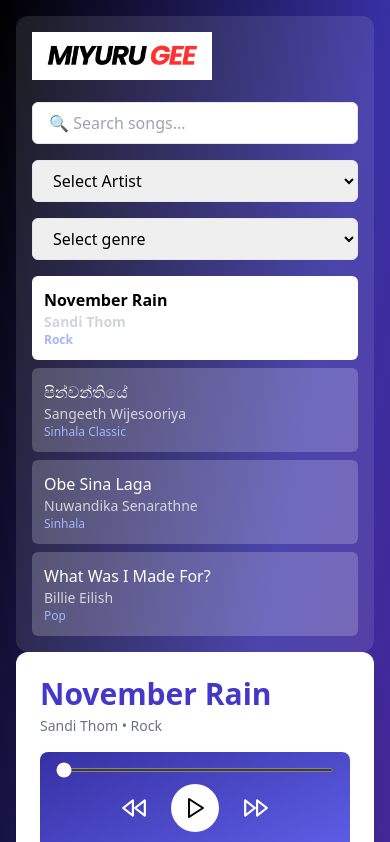
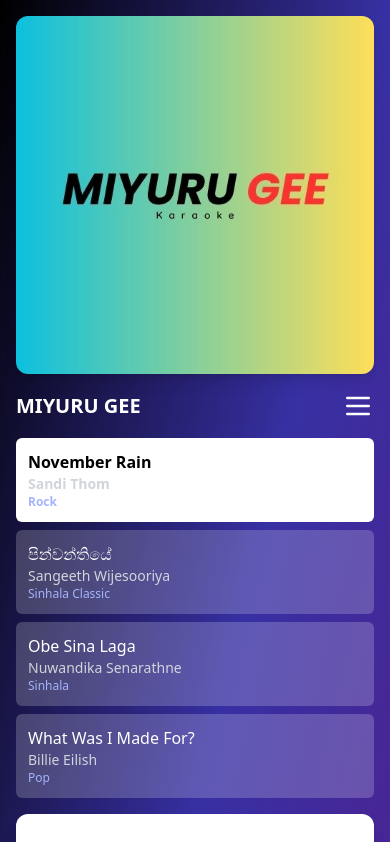
Before and after one commit to MartynaPolska/kara-party, a React (Vite) app: page / in a window 390 px wide. Shown: the top 842 px of the page. Built offline with nearby package versions, Linux system fonts and the light colour scheme.

Commit message:
hamburger menu

```diff
--- a/src/App.jsx
+++ b/src/App.jsx
@@ -1,8 +1,8 @@
 import React, { useState, useRef, useEffect } from 'react';
 import songs from './songs';
 import CustomAudioPlayer from './components/CustomAudioPlayer';
-import MobileAudioPlayer from './components/MobileAudioPlayer'; // ✅ Import
-import useIsMobile from './hooks/useIsMobile'; // ✅ Hook for screen size detection
+import MobileAudioPlayer from './components/MobileAudioPlayer';
+import useIsMobile from './hooks/useIsMobile';
 
 function App() {
   const [selectedSong, setSelectedSong] = useState(songs[0]);
@@ -12,8 +12,9 @@ function App() {
   const [currentTime, setCurrentTime] = useState(0);
   const [fontSize, setFontSize] = useState('1.2rem');
   const [isUserScrolling, setIsUserScrolling] = useState(false);
+  const [isSidebarOpen, setIsSidebarOpen] = useState(false);
 
-  const isMobile = useIsMobile(); // ✅ Detect if mobile
+  const isMobile = useIsMobile();
 
   const audioRef = useRef(null);
   const lyricsRef = useRef(null);
@@ -62,17 +63,36 @@ function App() {
 
   return (
     <div className="min-h-screen bg-gradient-to-br from-black via-indigo-800 to-purple-900 text-white p-4 font-sans flex flex-col lg:flex-row">
+      {isMobile ? (
+        <div className="w-full mb-4 space-y-4">
+          {selectedSong.coverImage && (
+            <img
+              src={selectedSong.coverImage}
+              alt={`${selectedSong.title} cover`}
+              className="w-full max-w-[100%] rounded-xl shadow-lg object-cover"
+            />
+          )}
+          <div className="flex items-center justify-between mt-4">
+            <h2 className="text-xl font-semibold">MIYURU GEE</h2>
+            <button
+              onClick={() => setIsSidebarOpen(!isSidebarOpen)}
+              className="text-white hover:text-indigo-400"
+              aria-label="Toggle search menu"
+            >
+              <svg
+                xmlns="http://www.w3.org/2000/svg"
+                className="w-8 h-8"
+                fill="none"
+                viewBox="0 0 24 24"
+                stroke="currentColor"
+              >
+                <path strokeLinecap="round" strokeLinejoin="round" strokeWidth={2} d="M4 6h16M4 12h16M4 18h16" />
+              </svg>
+            </button>
+          </div>
 
-      {/* Sidebar */}
-      <div className="w-full lg:w-1/4 bg-white/10 rounded-xl p-4 space-y-4 overflow-y-auto">
-        <a href="/" className="inline-block">
-          <img
-            src="/logo_miyurugee.png"
-            alt="Miyuru Logo"
-            className="h-12 w-auto object-contain hover:opacity-90 transition"
-          />
-        </a>
-
+          {isSidebarOpen && (
+            <div className="bg-white/10 p-4 rounded-lg space-y-4">
               <input
                 type="text"
                 placeholder="🔍 Search songs..."
@@ -81,7 +101,6 @@ function App() {
                 onChange={(e) => setSearchTerm(e.target.value)}
               />
 
-        {/* Artist Dropdown */}
               <select
                 className="w-full px-4 py-2 rounded-md border text-black"
                 value={selectedArtist}
@@ -93,7 +112,6 @@ function App() {
                 ))}
               </select>
 
-        {/* Genre Dropdown */}
               <select
                 className="w-full px-4 py-2 rounded-md border text-black"
                 value={selectedGenre}
@@ -104,7 +122,65 @@ function App() {
                   <option key={idx} value={genre}>{genre}</option>
                 ))}
               </select>
+            </div>
+          )}
 
+          <div className="space-y-2">
+            {filteredSongs.map((song, idx) => (
+              <div
+                key={idx}
+                className={`p-3 rounded-md cursor-pointer transition ${
+                  selectedSong === song ? 'bg-white text-black font-bold' : 'bg-white/20 hover:bg-white/30'
+                }`}
+                onClick={() => {
+                  setCurrentTime(0);
+                  setSelectedSong(song);
+                  setIsSidebarOpen(false);
+                }}
+              >
+                <div>{song.title}</div>
+                <div className="text-sm text-gray-300">{song.artist}</div>
+                <div className="text-xs text-indigo-300">{song.genre}</div>
+              </div>
+            ))}
+          </div>
+        </div>
+      ) : (
+        <div className="w-full lg:w-1/4 bg-white/10 rounded-xl p-4 space-y-4 overflow-y-auto">
+          <a href="/" className="inline-block">
+            <img
+              src="/logo_miyurugee.png"
+              alt="Miyuru Logo"
+              className="h-12 w-auto object-contain hover:opacity-90 transition"
+            />
+          </a>
+          <input
+            type="text"
+            placeholder="🔍 Search songs..."
+            className="w-full px-4 py-2 rounded-md border focus:outline-none text-black"
+            value={searchTerm}
+            onChange={(e) => setSearchTerm(e.target.value)}
+          />
+          <select
+            className="w-full px-4 py-2 rounded-md border text-black"
+            value={selectedArtist}
+            onChange={(e) => setSelectedArtist(e.target.value)}
+          >
+            <option value="">Select Artist</option>
+            {[...new Set(songs.map(song => song.artist))].map((artist, idx) => (
+              <option key={idx} value={artist}>{artist}</option>
+            ))}
+          </select>
+          <select
+            className="w-full px-4 py-2 rounded-md border text-black"
+            value={selectedGenre}
+            onChange={(e) => setSelectedGenre(e.target.value)}
+          >
+            <option value="">Select genre</option>
+            {[...new Set(songs.map(song => song.genre))].map((genre, idx) => (
+              <option key={idx} value={genre}>{genre}</option>
+            ))}
+          </select>
           <div className="space-y-2 max-h-[calc(100vh-200px)] overflow-y-auto">
             {filteredSongs.map((song, idx) => (
               <div
@@ -124,17 +200,14 @@ function App() {
             ))}
           </div>
         </div>
+      )}
 
       {/* Main Area */}
       <div className="flex-1 lg:ml-4 bg-white text-black rounded-xl p-6 shadow-xl overflow-y-auto">
         <h2 className="text-3xl font-bold text-indigo-700 mb-1">{selectedSong.title}</h2>
         <p className="text-sm text-gray-500 mb-4">{selectedSong.artist} • {selectedSong.genre}</p>
-
         <div className="flex flex-col lg:flex-row gap-6">
-          {/* Left: Player + Lyrics */}
           <div className="flex-1 space-y-4">
-
-            {/* 🔁 Conditionally render player */}
             {isMobile ? (
               <MobileAudioPlayer
                 audioRef={audioRef}
@@ -148,16 +221,12 @@ function App() {
                 setCurrentTime={setCurrentTime}
               />
             )}
-
-            {/* Hidden Audio */}
             <audio
               ref={audioRef}
               src={selectedSong.audioUrl}
               preload="metadata"
               className="hidden"
             />
-
-            {/* Font Size Control */}
             <div className="flex justify-between items-center mt-2 gap-2 flex-wrap">
               <div className="flex items-center gap-2 text-sm">
                 <span className="text-2xl font-semibold text-indigo-600">Aa</span>
@@ -181,8 +250,6 @@ function App() {
                 ))}
               </div>
             </div>
-
-            {/* Lyrics Area */}
             <div
               ref={lyricsRef}
               onScroll={() => {
@@ -219,20 +286,18 @@ function App() {
               )}
             </div>
           </div>
-
-          {/* Right: Cover & Promo */}
+          {!isMobile && selectedSong.coverImage && (
             <div className="w-full lg:w-[500px] flex flex-col items-center gap-4">
-            {selectedSong.coverImage && (
               <img
                 src={selectedSong.coverImage}
                 alt={`${selectedSong.title} cover`}
                 className="w-full max-w-[500px] rounded-xl shadow-lg object-cover"
               />
-            )}
               <div className="w-full max-w-[500px] h-32 bg-white/30 border-2 border-dashed border-white rounded-lg flex items-center justify-center text-white text-sm">
                 🔲 Ad or Promo Space
               </div>
             </div>
+          )}
         </div>
       </div>
     </div>
```
Lines whose indentation alone changed are shown as unchanged.
